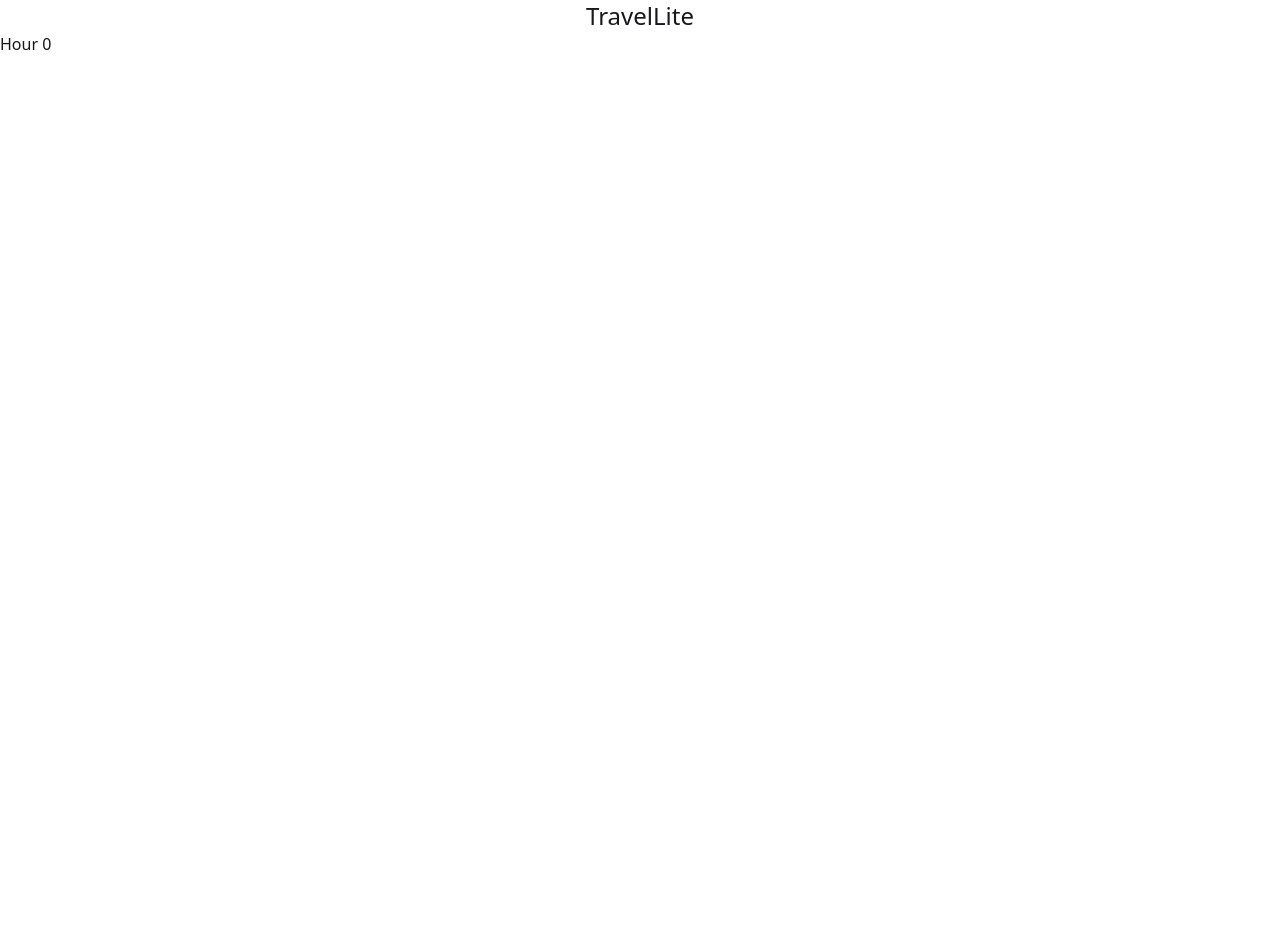
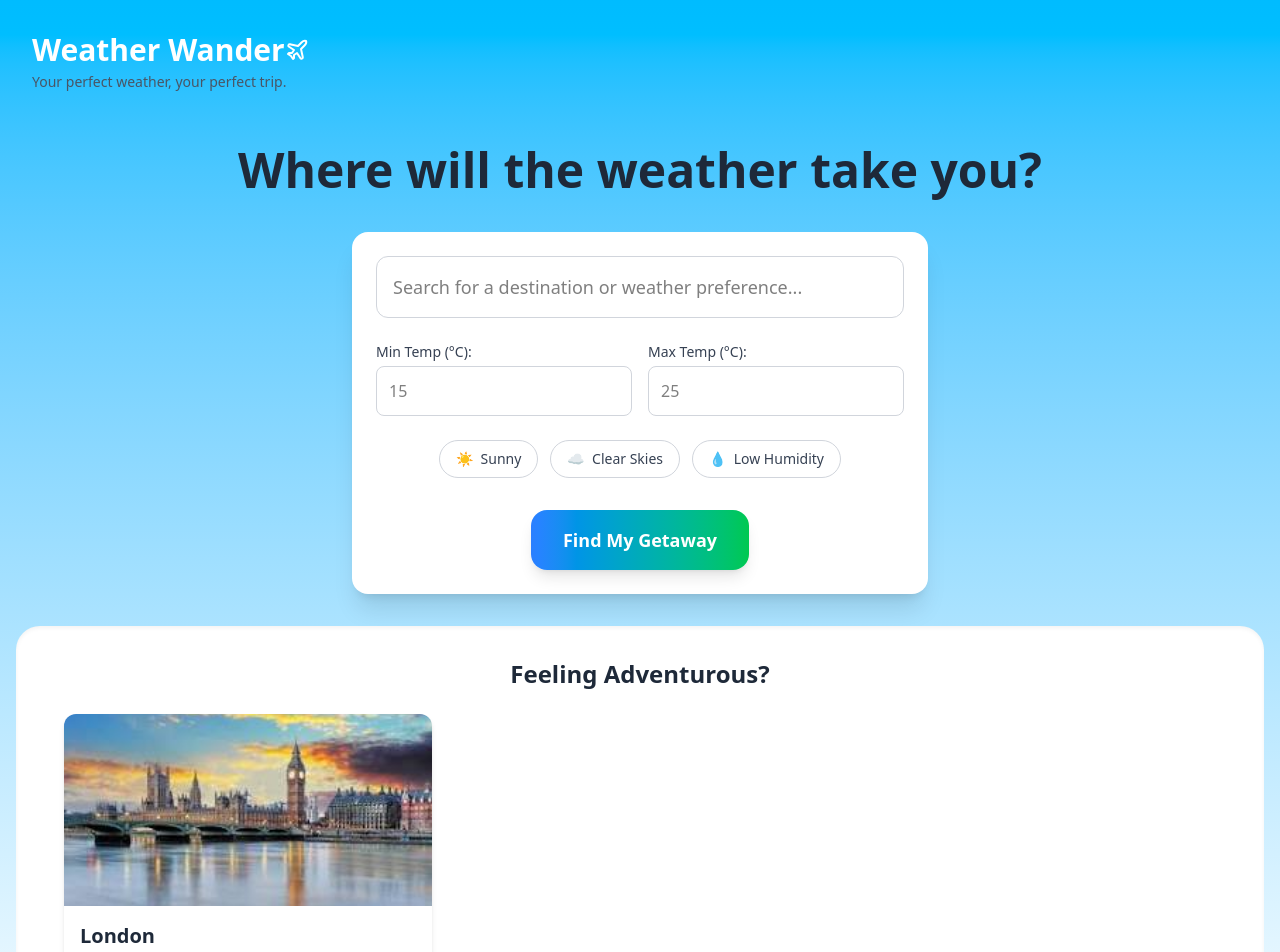
Before and after one commit to jibrillarbi/TraveLite, a React (Vite) app: page / in a window 1280 px wide. Shown: the top 952 px of the page. Before the commit the page ends 800 px from the top, so only its background shows below. Built offline with nearby package versions, Linux system fonts and the light colour scheme.

Commit message:
concept homepage to work on (to finish)

```diff
--- /dev/null
+++ b/src/components/CityCard.jsx
@@ -0,0 +1,20 @@
+import React from 'react'
+
+const CityCard = ({name,image,children}) => {
+  return (
+    <div className="grid grid-cols-1 sm:grid-cols-2 lg:grid-cols-3 gap-6 max-w-6xl mx-auto">
+        <div className="bg-white rounded-xl shadow-md overflow-hidden transform transition duration-300 hover:scale-105 hover: shadow-lg">
+            <img src={image} alt={name} className="w-full h-48 object-cover" />
+            <div className="p-4">
+                <h4 className="font-bold text-xl text-gray-800 mb-2">{name}</h4>
+                <p className="text-gray-600 text-sm mb-3 flex items-center">
+                    <span className="mr-2 text-xl">☀️{children}</span>
+                </p>
+                <button className="w-full bg-blue-100 text-blue-700 py-2 rounded-lg hover:bg-blue-200 transition duration-200 text-sm font-medium">Explore</button>
+            </div>;
+        </div>
+    </div>
+  )
+}
+
+export default CityCard
--- /dev/null
+++ b/src/components/Wrapper.jsx
@@ -0,0 +1,12 @@
+// src/components/Wrapper.tsx
+import { ReactNode } from "react";
+
+
+function Wrapper({ children }) {
+  return (
+    <div className="min-h-screen bg-gradient-to-b from-sky-400 to-white">
+      {children}
+    </div>
+  );
+}
+export default Wrapper;
--- a/src/pages/Homepage.jsx
+++ b/src/pages/Homepage.jsx
@@ -1,11 +1,68 @@
 import React from 'react'
-
+import Wrapper from '../components/Wrapper'
+import { Plane } from "lucide-react"
+import CityCard from '../components/CityCard'
 const Homepage = () => {
   return (
-    <>
-        <h1 className='text-center text-2xl'>TravelLite</h1>
-        <div >Hour 0 </div>
-    </>
+    <Wrapper>
+        <div className="flex flex-col gap-8 min-h-screen font-inter">
+
+            <div className="page-container flex flex-col p-4 box-border min-h-screen">
+                <header className="flex flex-col sm:flex-row justify-between items-center p-4">
+                    <div className="text-center sm:text-left mb-4 sm:mb-0">
+                        <h1 className="text-3xl font-bold text-white flex items-center justify-center sm:justify-start">
+                            Weather Wander
+                            <br />
+                            <Plane />
+                        </h1>
+                        <p className="text-sm text-gray-600 mt-1">Your perfect weather, your perfect trip.</p>
+                    </div>
+                </header>
+                <main className="flex-grow flex flex-col items-center justify-center text-center px-4 py-8">
+                    <h2 className="text-4xl sm:text-5xl font-extrabold text-gray-800 mb-8 leading-tight">
+                        Where will the weather take you?
+                    </h2>
+                    <div className="w-full max-w-xl bg-white p-6 rounded-2xl shadow-xl flex flex-col items-center">
+                        <div className="w-full mb-6">
+                            <input type="text" placeholder="Search for a destination or weather preference..."
+                                   className="w-full p-4 border border-gray-300 rounded-xl text-lg focus:ring-2 text-black focus:ring-blue-400 focus:border-transparent transition duration-200 ease-in-out" />
+                        </div>
+                        <div className="w-full grid grid-cols-1 sm:grid-cols-2 gap-4 mb-6">
+                            <div className="flex flex-col items-start w-full">
+                                <label htmlFor="min-temp" className="text-gray-700 text-sm mb-1">Min Temp (°C):</label>
+                                <input type="number" id="min-temp" placeholder="15"
+                                       className="w-full p-3 border border-gray-300 rounded-lg text-black" />
+                            </div>
+                            <div className="flex flex-col items-start w-full">
+                                <label htmlFor="max-temp" className="text-gray-700 text-sm mb-1">Max Temp (°C):</label>
+                                <input type="number" id="max-temp" placeholder="25"
+                                       className="w-full p-3 border border-gray-300 rounded-lg text-black " />
+                            </div>
+                        </div>
+                        <div className="w-full flex flex-wrap justify-center gap-3 mb-8">
+                            <button className="px-4 py-2 bg-white border border-gray-300 rounded-full text-gray-700 text-sm hover:bg-blue-50 transition duration-200">
+                                <span className="mr-1">☀️</span> Sunny
+                            </button>
+                            <button className="px-4 py-2 bg-white border border-gray-300 rounded-full text-gray-700 text-sm hover:bg-blue-50 transition duration-200">
+                                <span className="mr-1">☁️</span> Clear Skies
+                            </button>
+                            <button className="px-4 py-2 bg-white border border-gray-300 rounded-full text-gray-700 text-sm hover:bg-blue-50 transition duration-200">
+                                <span className="mr-1">💧</span> Low Humidity
+                            </button>
+                        </div>
+                        <button className="w-full sm:w-auto px-8 py-4 bg-gradient-to-r from-blue-500 to-green-500 text-white font-semibold text-lg rounded-2xl shadow-lg hover:from-blue-600 hover:to-green-600 transform hover:scale-105 transition duration-300 ease-in-out">
+                            Find My Getaway
+                        </button>
+                    </div>
+                </main>
+                <section className="w-full py-8 px-4 bg-white bg-opacity-80 rounded-t-3xl shadow-inner mt-auto">
+                    <h3 className="text-2xl font-semibold text-gray-800 mb-6 text-center">Feeling Adventurous?</h3>
+                    <CityCard name="London" image="src/assets/London.jpeg">Sunny, 25°C</CityCard>
+                </section>
+            </div>
+        </div>
+
+    </Wrapper>
   )
 }
 
```
Also changed, not shown: src/assets/London.jpeg (added).
